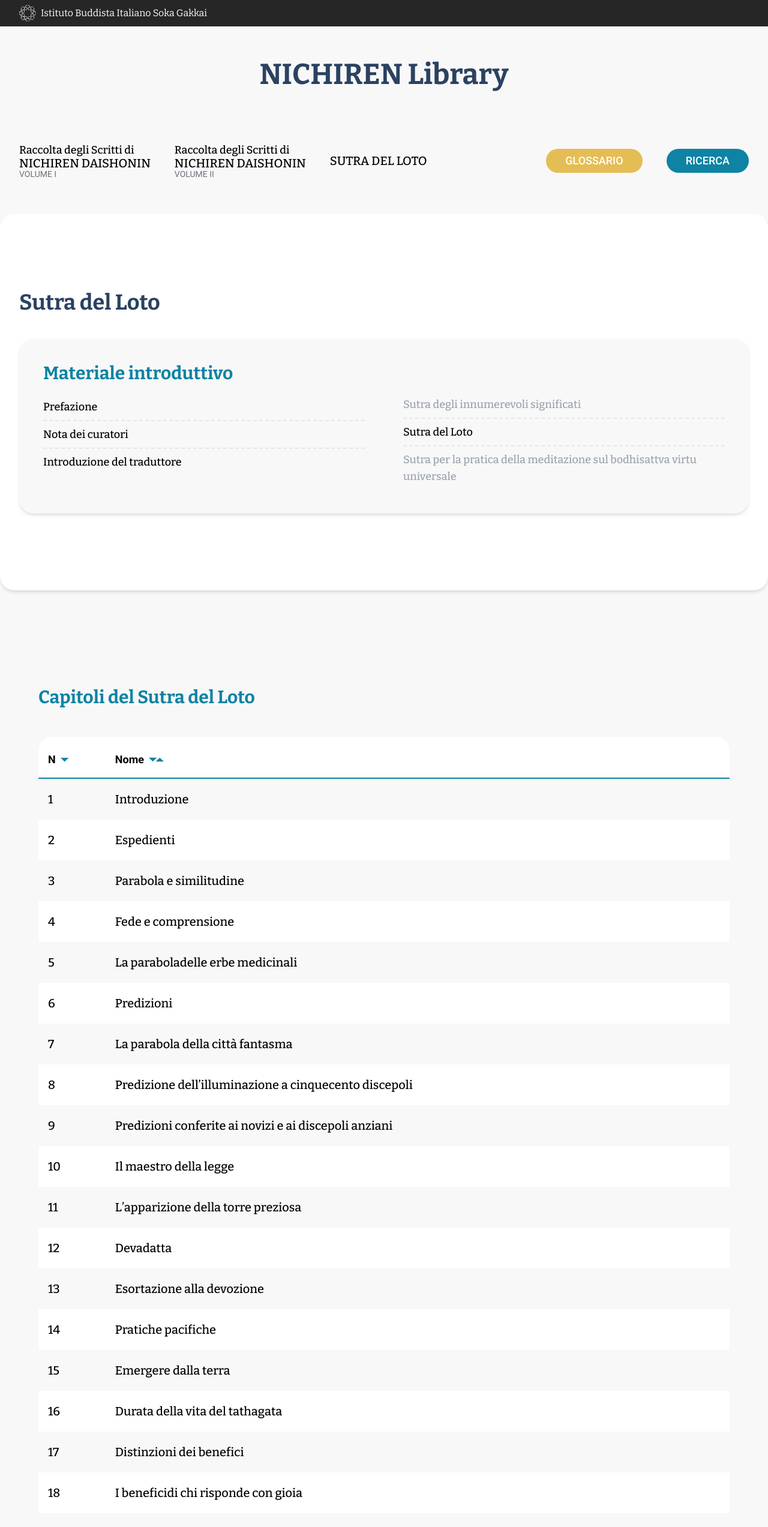
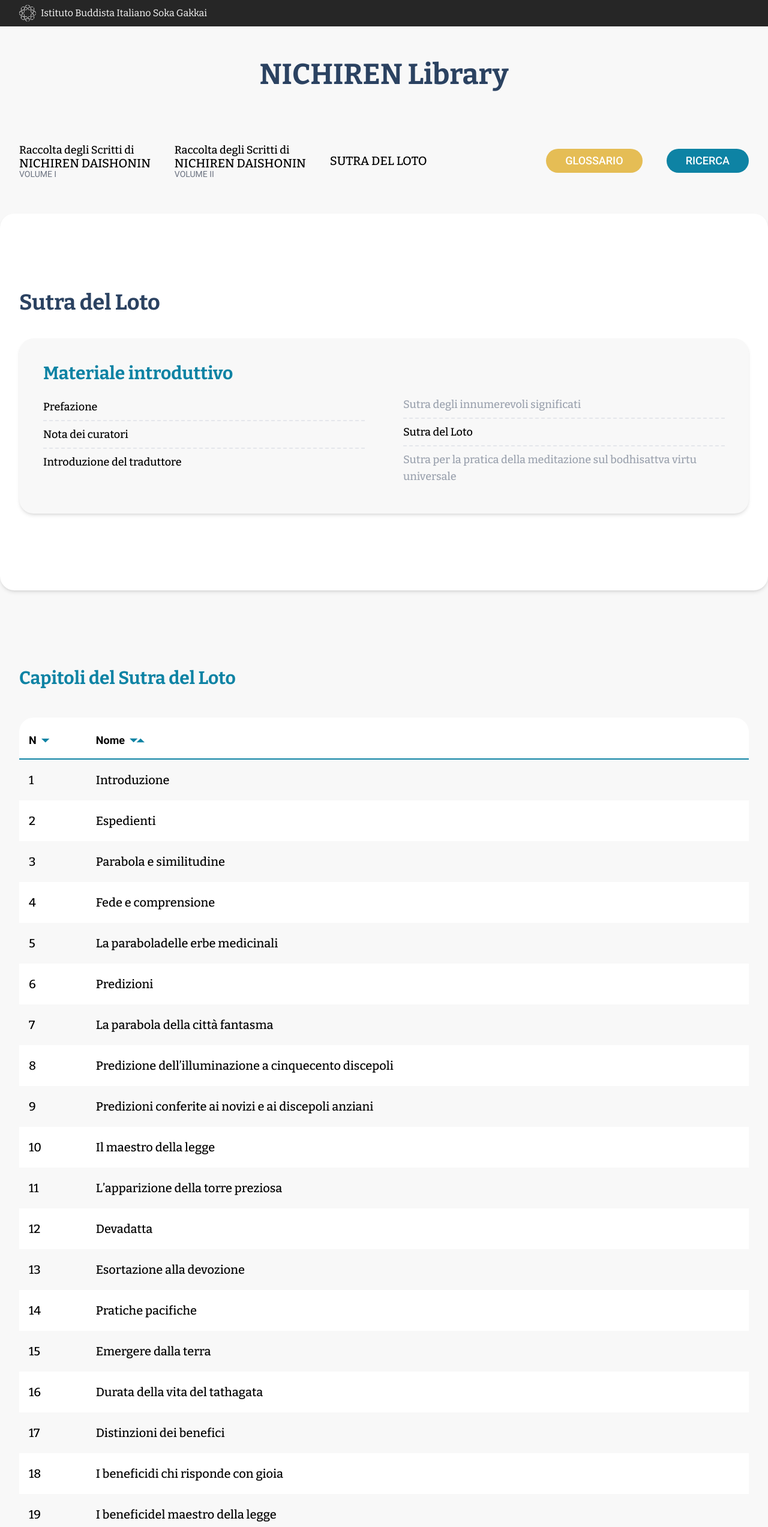
Before and after one commit to upalatucci/biblioteca-nextjs, a Next.js app: page /sutra-del-loto in a window 1280 px wide. Shown: the top 2545 px of the page at 60% size. Built offline with nearby package versions, Linux system fonts and the light colour scheme.

Commit message:
Fix: sdl table width

```diff
--- a/pages/sutra-del-loto/index.tsx
+++ b/pages/sutra-del-loto/index.tsx
@@ -71,7 +71,7 @@ export default function RSND1() {
         )}
         {jsonData.length > 0 ? (
           <section className="py-20 lg:py-32 px-8" id="gosho-list">
-            <div className="container py-8 min-h-[50vh] mx-auto max-w-6xl">
+            <div className="container min-h-[50vh] mx-auto max-w-[1400px]">
               <h2 className="text-4xl md:text-3xl text-primary font-bold mb-8">
                 Capitoli del Sutra del Loto
               </h2>
```
